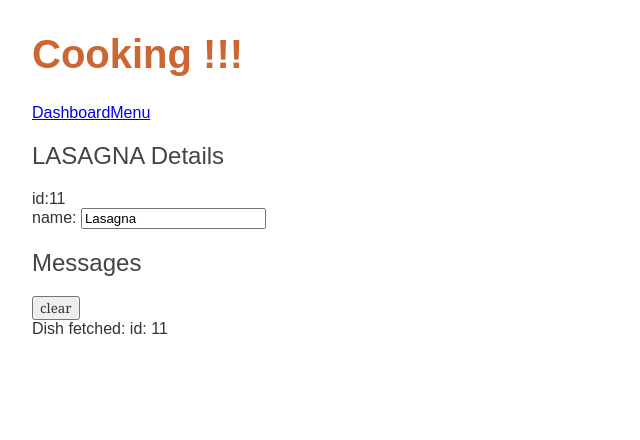
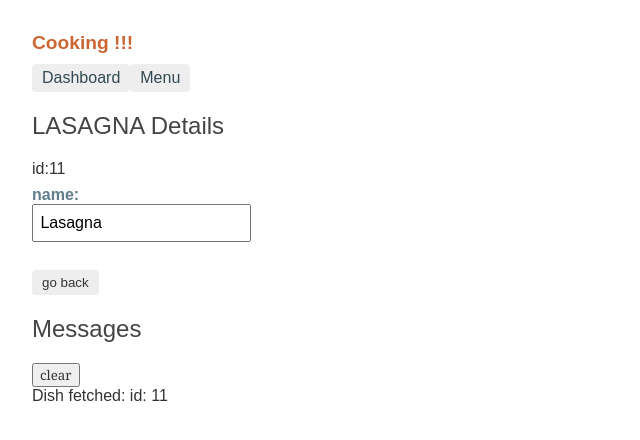
Before and after one commit to maximilianou/weekly11, an Angular app in the folder app02/frontend/: page /detail/11 in a window 1280 px wide. Shown: the top 440 px of the page, without its empty margins (0-640 px from the left). Built offline with nearby package versions, Linux system fonts and the light colour scheme.

Commit message:
angular, master detail, go back, routing

```diff
--- a/app02/frontend/src/app/app.component.css
+++ b/app02/frontend/src/app/app.component.css
@@ -0,0 +1,27 @@
+h1 {
+  font-size: 1.2em;
+  margin-bottom: 0;
+}
+h2 {
+  font-size: 2em;
+  margin-top: 0;
+  padding-top: 0;
+}
+nav a {
+  padding: 5px 10px;
+  text-decoration: none;
+  margin-top: 10px;
+  display: inline-block;
+  background-color: #eee;
+  border-radius: 4px;
+}
+nav a:visited, a:link {
+  color: #334953;
+}
+nav a:hover {
+  color: #039be5;
+  background-color: #cfd8dc;
+}
+nav a.active {
+  color: #039be5;
+}
--- a/app02/frontend/src/app/dish-detail/dish-detail.component.css
+++ b/app02/frontend/src/app/dish-detail/dish-detail.component.css
@@ -0,0 +1,29 @@
+label {
+    display: inline-block;
+    width: 3em;
+    margin: .5em 0;
+    color: #607D8B;
+    font-weight: bold;
+  }
+  input {
+    height: 2em;
+    font-size: 1em;
+    padding-left: .4em;
+  }
+  button {
+    margin-top: 20px;
+    font-family: Arial;
+    background-color: #eee;
+    border: none;
+    padding: 5px 10px;
+    border-radius: 4px;
+    cursor: pointer;
+  }
+  button:hover {
+    background-color: #cfd8dc;
+  }
+  button:disabled {
+    background-color: #eee;
+    color: #ccc;
+    cursor: auto;
+  }
--- a/app02/frontend/src/app/dish-detail/dish-detail.component.html
+++ b/app02/frontend/src/app/dish-detail/dish-detail.component.html
@@ -7,3 +7,4 @@
       </label>
     </div>
   </div>
+  <button (click)="goBack()">go back</button>
--- a/app02/frontend/src/app/dish-detail/dish-detail.component.ts
+++ b/app02/frontend/src/app/dish-detail/dish-detail.component.ts
@@ -28,5 +28,8 @@ export class DishDetailComponent implements OnInit {
     this.dishService.getDish(id)
       .subscribe(dish => this.dish = dish);
   }
+  goBack(): void {
+    this.location.back();
+  }
 
 }
```
